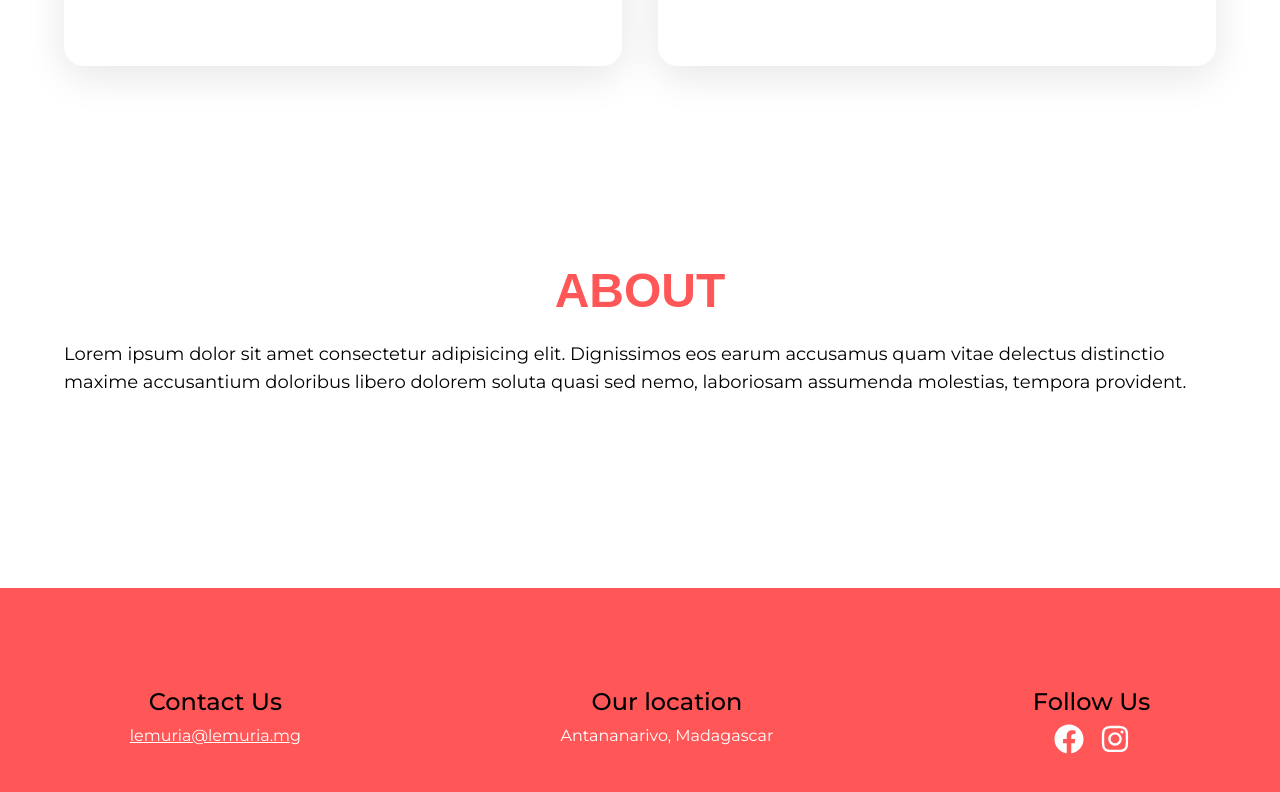
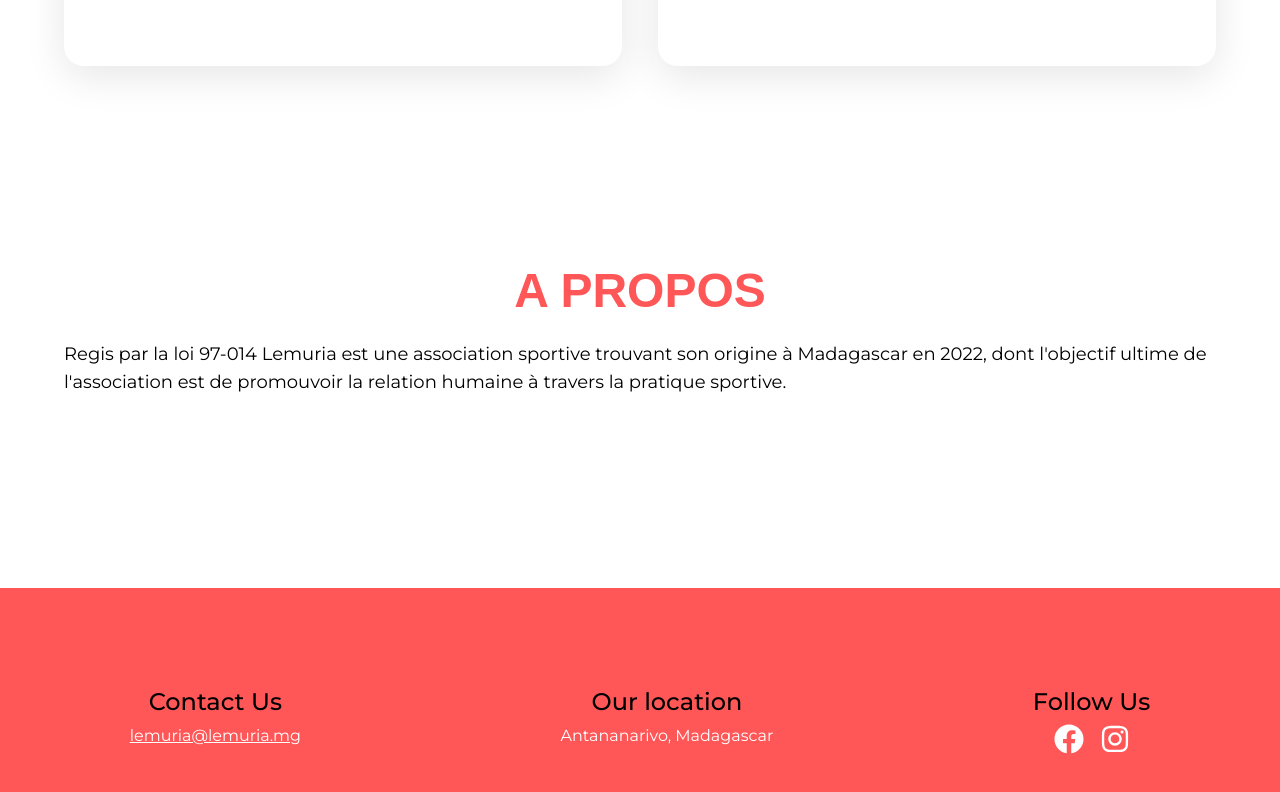
Before and after one commit to xxedrixx/lemuria, a React (Vite) app: page / in a window 1280 px wide. Shown: the part 1624-2416 px from the top of the page. Built offline with nearby package versions, Linux system fonts and the light colour scheme; a web font is replaced by a local one.

Commit message:
about page content

```diff
--- a/src/sections/About.jsx
+++ b/src/sections/About.jsx
@@ -2,13 +2,13 @@ const About = () => {
   return (
     <section id="about" className="max-container ">
       <h1 className="flex justify-center items-center font-palanquin text-4xl capitalize font-bold mb-5 text-lemuria">
-        ABOUT
+        A PROPOS
       </h1>
       <div className="break-words font-montserrat text-lg leading-7">
-        Lorem ipsum dolor sit amet consectetur adipisicing elit. Dignissimos eos
-        earum accusamus quam vitae delectus distinctio maxime accusantium
-        doloribus libero dolorem soluta quasi sed nemo, laboriosam assumenda
-        molestias, tempora provident.
+        Regis par la loi 97-014 Lemuria est une association sportive trouvant
+        son origine à Madagascar en 2022, dont l&#39;objectif ultime de
+        l&#39;association est de promouvoir la relation humaine à travers la
+        pratique sportive.
       </div>
     </section>
   );
```
